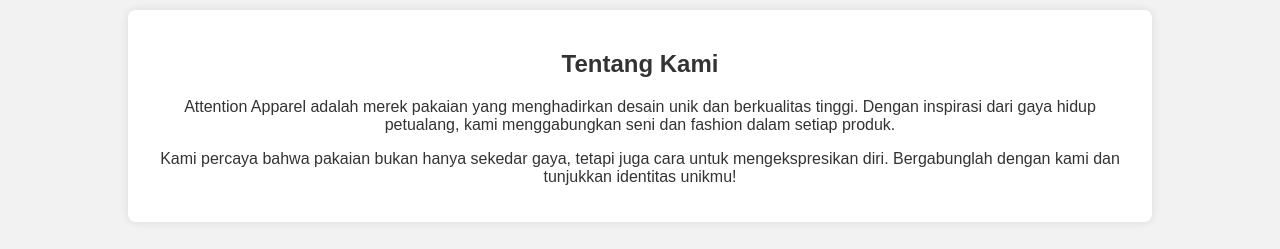
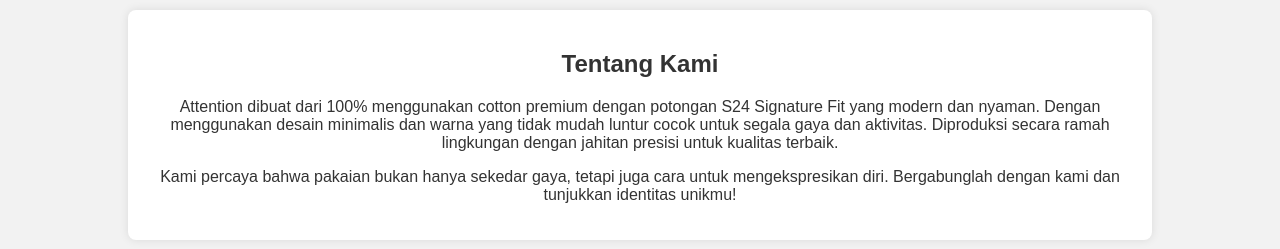
Before and after one commit to itssditthere/ATTENTION-APPAREL, a plain HTML site: page index.html in a window 1280 px wide. Shown: the part 338-587 px from the top of the page. Drawn offline with Linux system fonts and the light colour scheme.

Commit message:
Update index.html

```diff
--- a/index.html
+++ b/index.html
@@ -19,9 +19,7 @@
       <div class="about">
         <h2>Tentang Kami</h2>
         <p>
-          Attention Apparel adalah merek pakaian yang menghadirkan desain unik
-          dan berkualitas tinggi. Dengan inspirasi dari gaya hidup petualang,
-          kami menggabungkan seni dan fashion dalam setiap produk.
+          Attention dibuat dari 100% menggunakan cotton premium dengan potongan S24 Signature Fit yang modern dan nyaman. Dengan menggunakan desain minimalis dan warna yang tidak mudah luntur cocok untuk segala gaya dan aktivitas. Diproduksi secara ramah lingkungan dengan jahitan presisi untuk kualitas terbaik.
         </p>
         <p>
           Kami percaya bahwa pakaian bukan hanya sekedar gaya, tetapi juga cara
```
